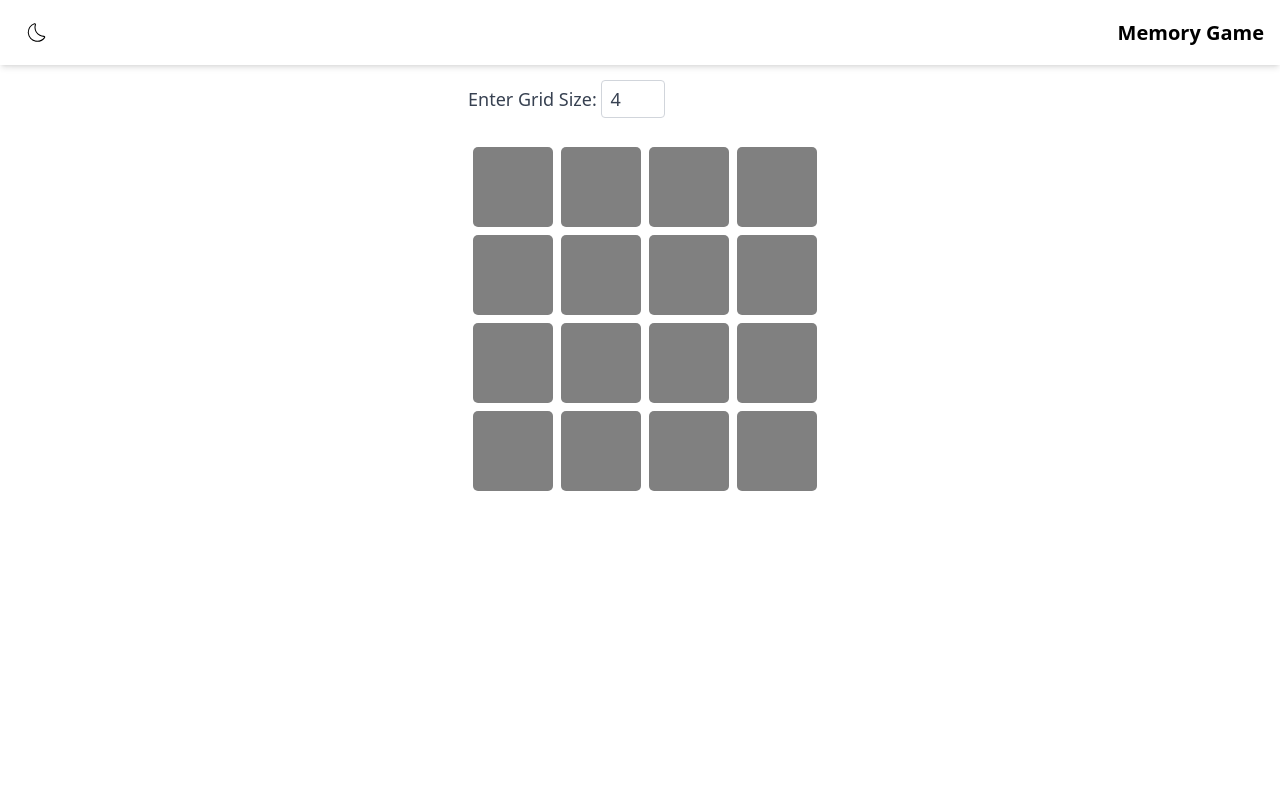
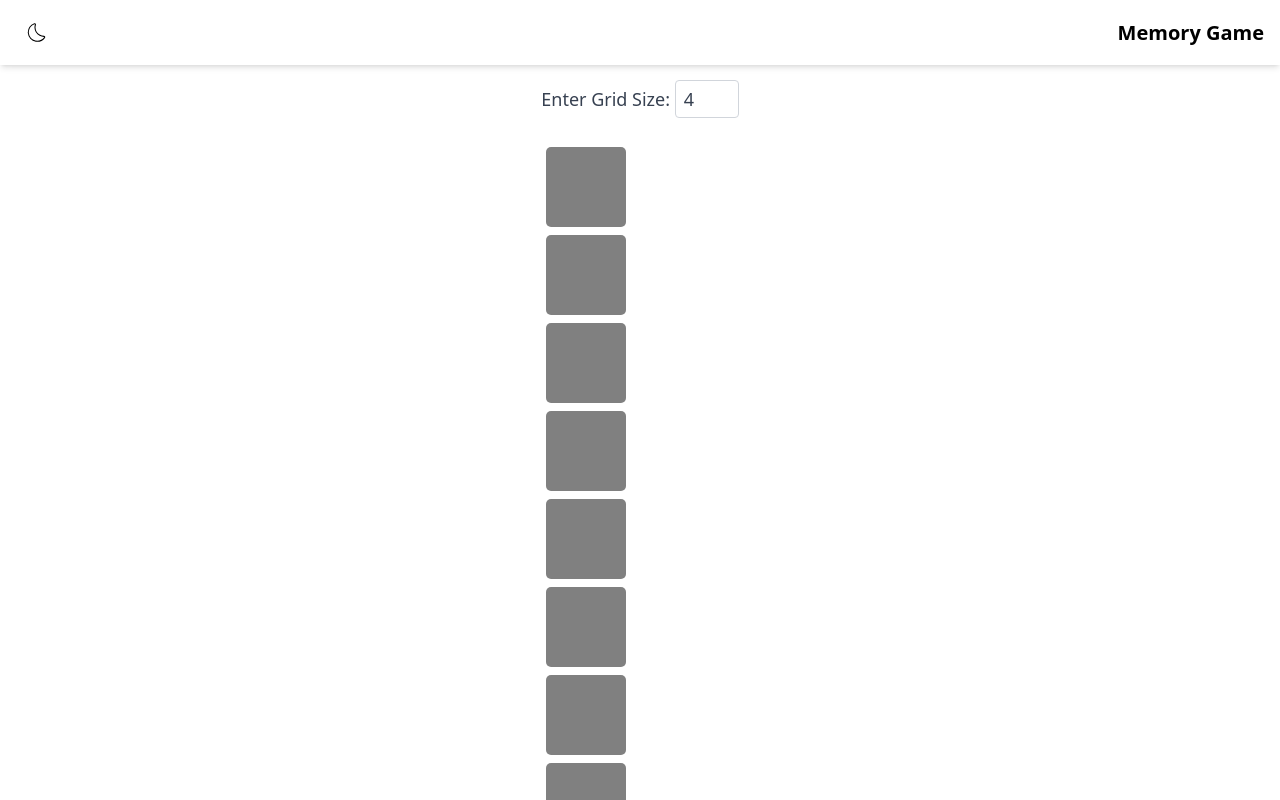
Before and after one commit to Deba00407/Memory-Game, a React (Vite) app: page / in a window 1280 px wide. Shown: the top 800 px of the page. Built offline with nearby package versions, Linux system fonts and the light colour scheme.

Commit message:
Add nanoid for unique ID generation and refactor MemoryGame and Block components

```diff
--- a/package.json
+++ b/package.json
@@ -11,6 +11,7 @@
   },
   "dependencies": {
     "@reduxjs/toolkit": "^2.5.0",
+    "nanoid": "^5.0.9",
     "react": "^18.3.1",
     "react-dom": "^18.3.1",
     "react-icons": "^5.4.0",
--- a/src/components/Block.jsx
+++ b/src/components/Block.jsx
@@ -1,23 +1,19 @@
 import React, { useEffect, useState } from 'react'
 
-function Block({ value, handleClick, gridposition }) {
+function Block({ id, value, handleClick, className }) {
     const [isRevealed, setIsRevealed] = useState(false)
 
     const onClick = () => {
         setIsRevealed(!isRevealed)
+        handleClick(value, id)
     }
 
-    useEffect(() => {
-        if (isRevealed) {
-            handleClick(value, gridposition)
-        }
-    }, [isRevealed])
 
     return (
-        <div className="card-container" onClick={onClick}>
-            <div className={`card ${isRevealed ? 'rotate-y-180 ' : ''}`}>
+        <div id={id} className={`card-container  ${className}`} onClick={onClick}>
+            <div className={`card  ${isRevealed ? 'rotate-y-180 ' : ''}`}>
                 <div className='back'>{value}</div>
-                <div className='front'></div>
+                <div className='front '></div>
             </div>
         </div>
     )
--- a/src/components/MemoryGame.jsx
+++ b/src/components/MemoryGame.jsx
@@ -1,67 +1,59 @@
 import React, { useEffect, useState } from 'react'
+import { nanoid } from 'nanoid';
 import Block from './Block';
 
 function createGrid(rows, cols) {
-    if ((rows * cols) % 2 !== 0) {
-        throw new Error("Grid must have an even number of cells.");
-    }
+    const totalCards = rows * cols;
+    const pairCount = Math.floor(totalCards / 2);
+    const values = [...Array(pairCount).keys()].map((i) => i + 1);
+    const shuffledValues = [...values, ...values]
+        .sort(() => Math.random() - 0.5)
+        .slice(0, totalCards)
+        .map((value) => ({ value, id: nanoid() }));
 
-    const totalCells = rows * cols;
-    const uniqueNumbers = totalCells / 2;
-
-    let numbers = [];
-    for (let i = 1; i <= uniqueNumbers; i++) {
-        numbers.push(i, i);
-    }
-
-    numbers.sort(() => Math.random() - 0.5);
-
-    const grid = [];
-    for (let i = 0; i < rows; i++) {
-        grid.push(numbers.splice(0, cols));
-    }
-
-    const map = new Map();
-    for (let i = 0; i < rows; i++) {
-        for (let j = 0; j < cols; j++) {
-            if (map.has(grid[i][j])) {
-                map.get(grid[i][j]).push({ row: i, col: j });
-            } else {
-                map.set(grid[i][j], [{ row: i, col: j, taken: false }]);
-            }
-        }
-    }
-
-    return { grid, map };
+    return shuffledValues;
 }
 
 function MemoryGame() {
     const [gridSize, setGridSize] = useState(4);
     const [grid, setGrid] = useState([]);
-    const [valueMap, setValueMap] = useState(new Map());
+    const [userselected, setUserSelected] = useState([]);
+    const [disabed, setDisabled] = useState(false);
+    const [won, setWon] = useState(false);
 
     useEffect(() => {
-        const { grid, map } = createGrid(gridSize, gridSize);
+        const grid = createGrid(gridSize, gridSize);
         setGrid(grid);
-        setValueMap(map);
     }, [gridSize]);
 
     const getPosition = (value) => {
         const positions = valueMap.get(value);
-        if (positions[0].taken && positions[1].taken) {
-            return null;
-        } else if (!positions[0].taken) {
+        if (!positions[0].taken) {
             positions[0].taken = true;
             return positions[0];
-        } else {
+        } else if (!positions[1].taken) {
             positions[1].taken = true;
             return positions[1];
         }
     };
 
-    const handleBlockClick = (value, position) => {
-        console.log({ value, position });
+    const handleBlockClick = (value, id) => {
+        if (disabed || won) return;
+        console.log(value, id);
+
+        if (userselected.length === 0) {
+            setUserSelected([{ value, id }]);
+        }
+
+        else if (userselected.length === 1) {
+            if (userselected.id === id) return;
+            setUserSelected((prev) => [...prev, { value, id }]);
+        }
     };
+
+    useEffect(() => {
+        console.log(userselected);
+    }, [userselected])
 
     return (
         <div className="p-4">
@@ -79,8 +71,8 @@ function MemoryGame() {
                         if (val >= 4 && val % 2 === 0) {
                             setGridSize(val);
                         } else {
-                            alert('Grid size should be an even number');
                             setGridSize(4);
+                            alert('Grid size should be an even number and greater than 0');
                         }
                     }}
                     className="w-16 px-2 py-1 border border-gray-300 dark:border-gray-600 rounded focus:outline-none focus:ring-2 focus:ring-blue-500 focus:border-blue-500 dark:bg-gray-800 dark:text-gray-200"
@@ -90,14 +82,16 @@ function MemoryGame() {
 
 
             <div className="mt-6 space-y-2">
-                {grid.map((row, rowIndex) => (
-                    <div key={rowIndex} className="flex space-x-2">
-                        {row.map((value, colIndex) => (
-                            <Block key={colIndex} value={value} gridposition={getPosition(value)} handleClick={handleBlockClick} />
-                        ))}
-                    </div>
+                {grid?.map(({ value, id }) => (
+                    <Block
+                        key={id}
+                        id={id}
+                        value={value}
+                        handleClick={handleBlockClick}
+                    />
                 ))}
             </div>
+
         </div>
     );
 }
```
Also changed, not shown: 1 other file (tests, documents, lock files or other folders).
